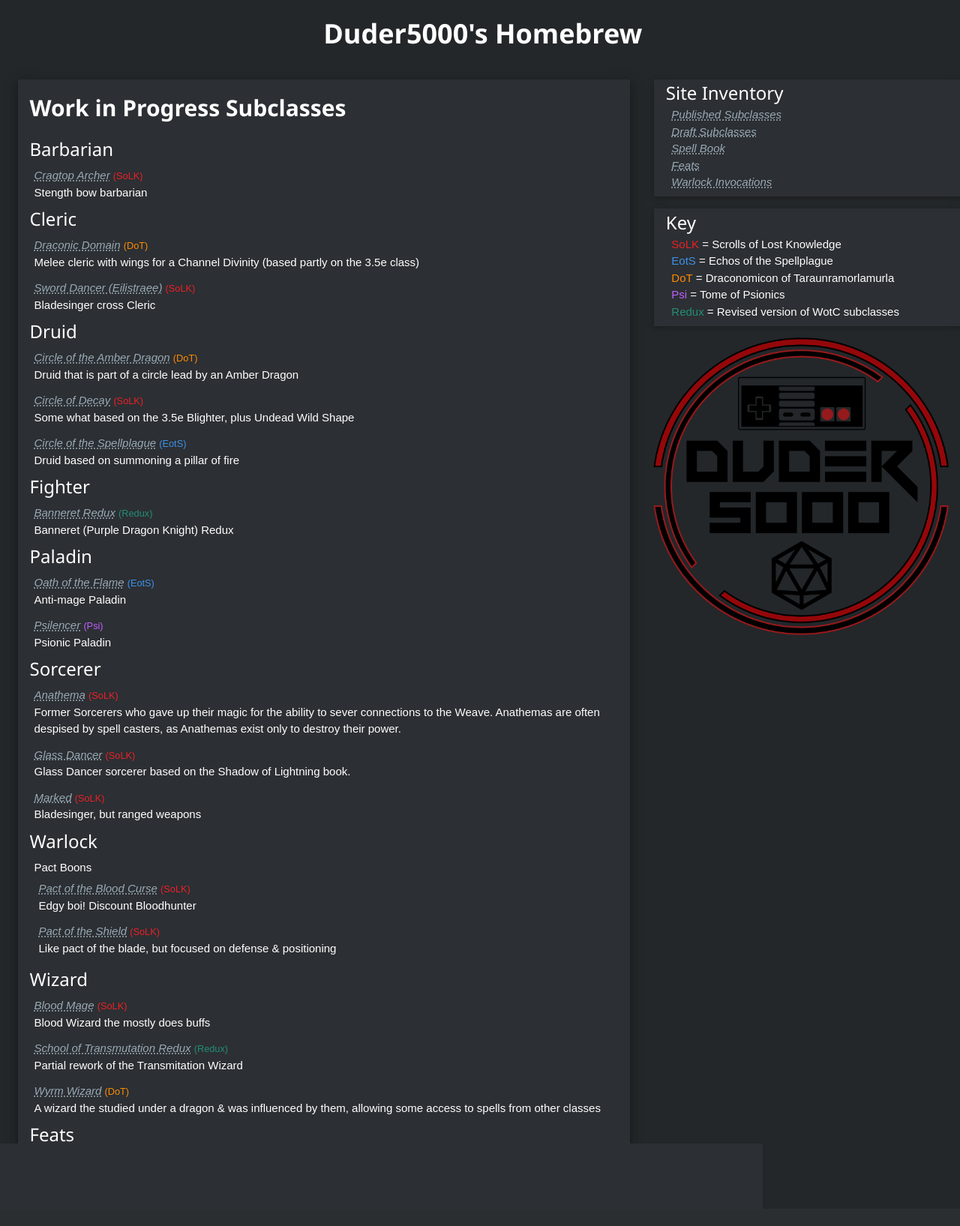
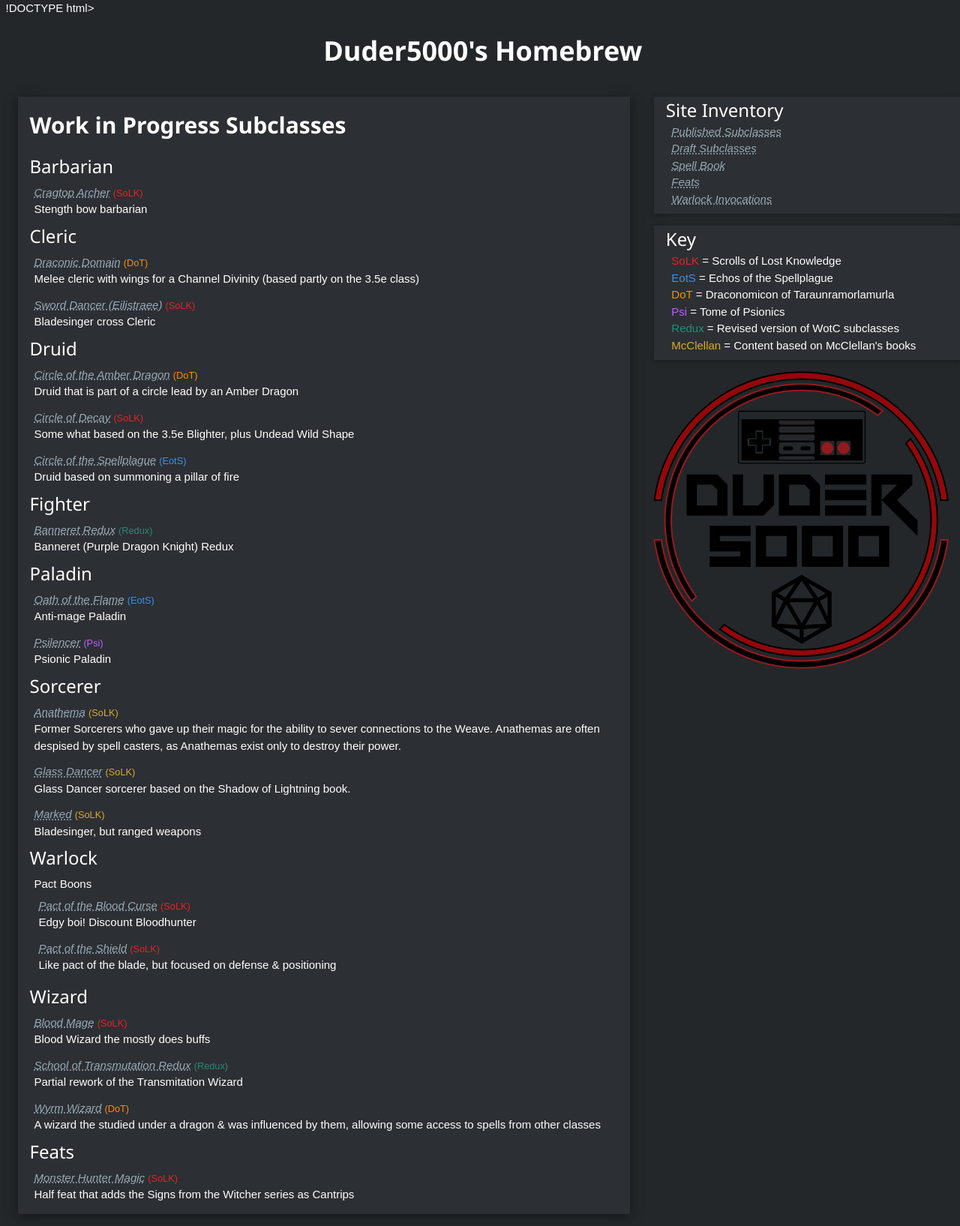
Before and after one commit to Duder5000/homebrew, a PHP site: page /drafts.html in a window 1280 px wide. Shown: the whole page at 75% size. Before the commit the page ends 1525 px from the top, so only its background shows below. Run offline with PHP 8.4, Linux system fonts and the light colour scheme.

Commit message:
mcclellan css class added

```diff
--- a/public/css/darkmode.css
+++ b/public/css/darkmode.css
@@ -128,6 +128,10 @@ p.spell-level{
 
 .bota{
 	color: 	#DD4444;
+}
+
+.mcclellan{
+	color: 	#DDAA33;
 }
 
 li.sidebar{
--- a/public/drafts.html
+++ b/public/drafts.html
@@ -1,4 +1,4 @@
-<!DOCTYPE html>
+!DOCTYPE html>
 <html>
   <head>
     <meta charset="UTF-8">
@@ -107,15 +107,15 @@
             <h3>Sorcerer</h3>
             <ul>
               <li>
-                <a href="https://docs.google.com/document/d/1Cg_S9AQ4GzlAzP-wIk81VcRvNi-IA93hJWQAHI2O1AM/edit?usp=sharing" target="_blank">Anathema</a> <p class="book solk">(SoLK)</p>
+                <a href="https://docs.google.com/document/d/1Cg_S9AQ4GzlAzP-wIk81VcRvNi-IA93hJWQAHI2O1AM/edit?usp=sharing" target="_blank">Anathema</a> <p class="book mcclellan">(SoLK)</p>
                 <p class="short-desc">Former Sorcerers who gave up their magic for the ability to sever connections to the Weave. Anathemas are often despised by spell casters, as Anathemas exist only to destroy their power.</p>
               </li>
               <li>
-                <a href="https://docs.google.com/document/d/1cTw14e670Liu-tdHw6p50N_Yyr4tLJjrVc_QDhbqK58/edit" target="_blank">Glass Dancer</a> <p class="book solk">(SoLK)</p>
+                <a href="https://docs.google.com/document/d/1cTw14e670Liu-tdHw6p50N_Yyr4tLJjrVc_QDhbqK58/edit" target="_blank">Glass Dancer</a> <p class="book mcclellan">(SoLK)</p>
                 <p class="short-desc">Glass Dancer sorcerer based on the Shadow of Lightning book.</p>
               </li>
               <li>
-                <a href="https://docs.google.com/document/d/14_ptEIWCjWsglU4wQkhI3wNEB5uGJzV5ksnp3nemn2g/edit?usp=sharing" target="_blank">Marked</a> <p class="book solk">(SoLK)</p>
+                <a href="https://docs.google.com/document/d/14_ptEIWCjWsglU4wQkhI3wNEB5uGJzV5ksnp3nemn2g/edit?usp=sharing" target="_blank">Marked</a> <p class="book mcclellan">(SoLK)</p>
                 <p class="short-desc">Bladesinger, but ranged weapons</p>
               </li>
             </ul>
@@ -215,6 +215,9 @@
             <li class="sidebar">
               <p class="redux sidebar">Redux</p> <p class="sidebar">= Revised version of WotC subclasses</p>
             </li>
+            <li class="sidebar">
+              <p class="mcclellan sidebar">McClellan</p> <p class="sidebar">= Content based on McClellan's books</p>
+            </li>
 <!--             <li class="sidebar">
               <p class="kryat sidebar">Kryat</p> <p class="sidebar">= Kryat (Homebrew Setting)</p>
             </li> -->
```
